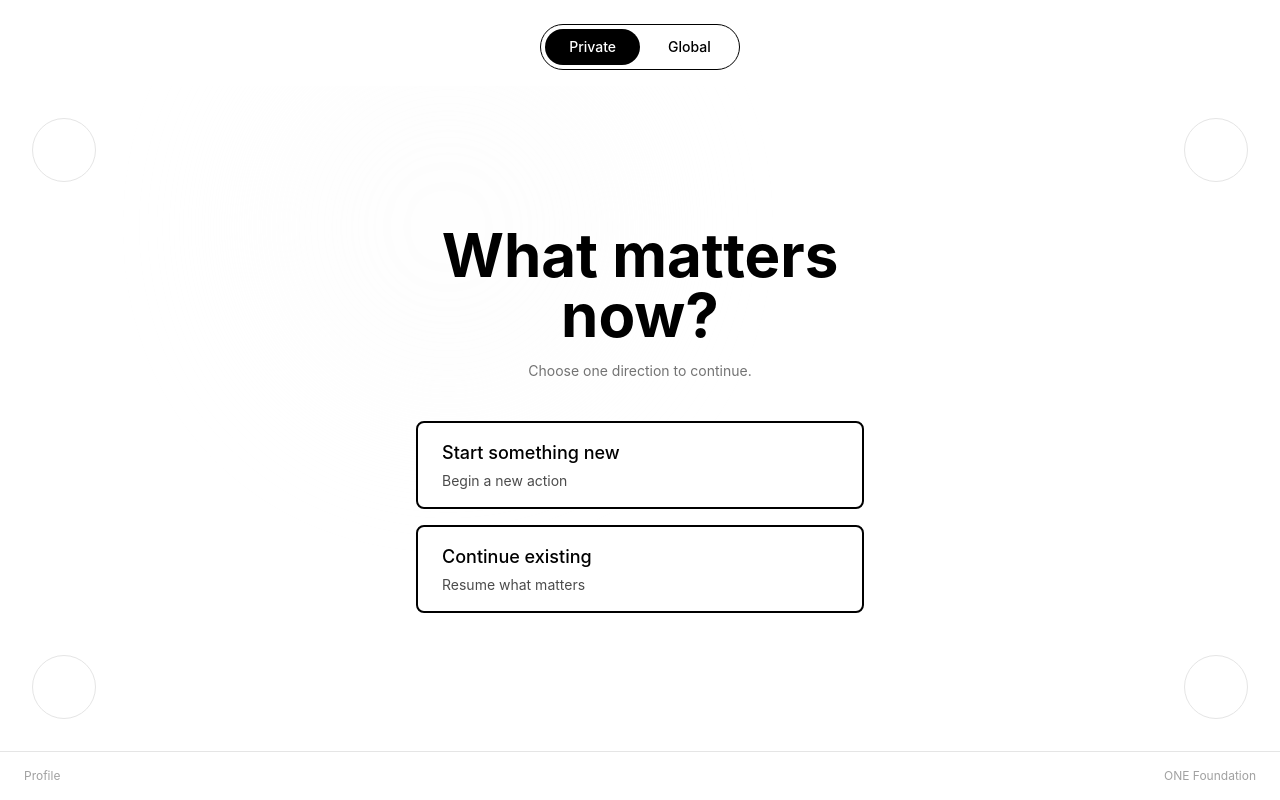
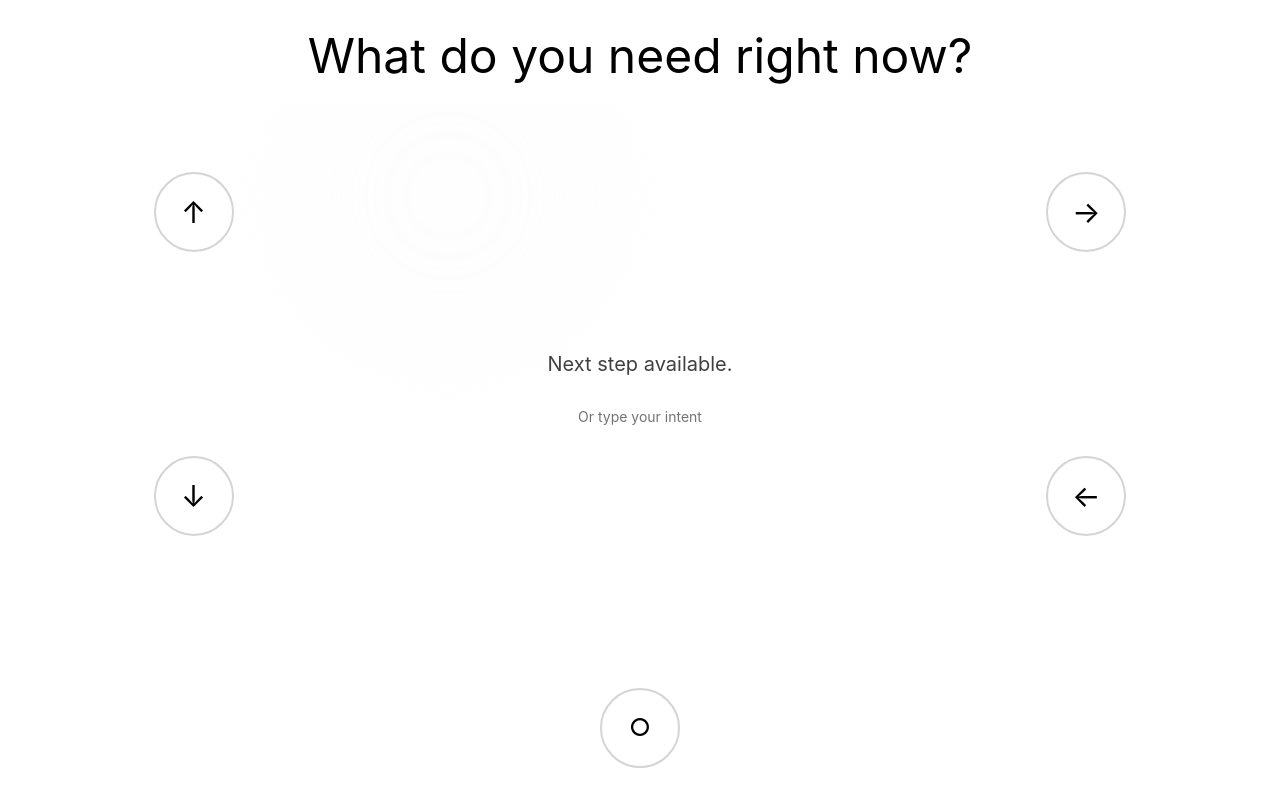
Before and after one commit to ONE01-Foundation/one-code, a Next.js app: page / in a window 1280 px wide. Built offline with nearby package versions, Linux system fonts and the light colour scheme.

Commit message:
Refactor to core interaction loop: single-screen with context line, focus zone, 4 side circles, anchor circle. Implement three states (orientation/action/reflection) with tap interactions. Remove unused UI.

```diff
--- a/components/OneScreen.tsx
+++ b/components/OneScreen.tsx
@@ -1,166 +1,250 @@
 /**
- * ONE Screen - Unified single-screen interface
+ * ONE01 Screen - Core Interaction Loop
  *
- * PERMANENT ZONES:
- * - Top: Mode toggle (Private / Global)
- * - Center: Primary content area
- * - Surrounding: Four inactive placeholder circles
- * - Bottom: Profile + foundation link
+ * STRUCTURE:
+ * - Top: Context line (one large, calm text)
+ * - Center: Focus zone (one thing at a time)
+ * - Side: 4 context circles (icons only, text on focus)
+ * - Bottom: Anchor circle (current state, back/confirm)
  *
- * PRINCIPLES:
- * - One screen only
- * - One action at a time
- * - One active element
- * - Silence is preferred over noise
+ * STATES:
+ * - Orientation: User just arrived, narrow intent
+ * - Action: User choosing/doing something
+ * - Reflection: Show result, offer next step
+ *
+ * INTERACTIONS:
+ * - Single tap: Confirm/Select
+ * - Double tap: Back
+ * - Focus/Hover: Show label
+ * - No free typing by default
  */
 
 "use client";
 
-import { useState, useEffect } from "react";
-import { Card, CardStatus, GlobalMirror } from "@/lib/types";
+import { useState, useEffect, useRef } from "react";
 
-type Mode = "private" | "global";
+type AppState = "orientation" | "action" | "reflection";
 
-// Exactly two options - fixed, not dynamic
-const PRIVATE_OPTIONS = [
-  { id: "1", label: "Start something new", description: "Begin a new action" },
-  { id: "2", label: "Continue existing", description: "Resume what matters" },
-];
+interface Direction {
+  id: string;
+  icon: string; // Simple emoji or symbol for now
+  label: string;
+  description?: string;
+}
+
+// Generate directions based on context (will be dynamic later)
+function getDirections(state: AppState): Direction[] {
+  if (state === "orientation") {
+    return [
+      { id: "improve", icon: "↑", label: "Improve" },
+      { id: "resolve", icon: "→", label: "Resolve" },
+      { id: "decide", icon: "↓", label: "Decide" },
+      { id: "explore", icon: "←", label: "Explore" },
+    ];
+  }
+  // For action/reflection, show fewer or different directions
+  return [
+    { id: "continue", icon: "→", label: "Continue" },
+    { id: "pause", icon: "⏸", label: "Pause" },
+    { id: "complete", icon: "✓", label: "Complete" },
+  ];
+}
+
+// Context line text based on state
+function getContextLine(state: AppState, step?: string): string {
+  switch (state) {
+    case "orientation":
+      return "What do you need right now?";
+    case "action":
+      return step || "Choose one direction.";
+    case "reflection":
+      return "This is your next step.";
+    default:
+      return "What do you need right now?";
+  }
+}
+
+// Center content based on state (1-2 lines max, neutral language)
+function getCenterContent(state: AppState, hasSelection?: boolean): string {
+  switch (state) {
+    case "orientation":
+      return "Next step available.";
+    case "action":
+      if (hasSelection) {
+        return ""; // Confirmation will be shown separately
+      }
+      return "Select a direction to proceed.";
+    case "reflection":
+      return "Action completed. Next step available.";
+    default:
+      return "Next step available.";
+  }
+}
 
 export default function OneScreen() {
-  const [mode, setMode] = useState<Mode>("private");
-  const [activeCard, setActiveCard] = useState<Card | null>(null);
-  const [globalData, setGlobalData] = useState<GlobalMirror | null>(null);
+  const [state, setState] = useState<AppState>("orientation");
+  const [selectedDirection, setSelectedDirection] = useState<Direction | null>(null);
+  const [focusedCircle, setFocusedCircle] = useState<string | null>(null);
+  const [confirmationText, setConfirmationText] = useState<string | null>(null);
+  const [showTextInput, setShowTextInput] = useState(false);
+  const [inputValue, setInputValue] = useState("");
+  const doubleTapTimerRef = useRef<NodeJS.Timeout | null>(null);
+  const lastTapRef = useRef<number>(0);
 
-  // Load active card from localStorage on mount
-  useEffect(() => {
-    const cards = JSON.parse(localStorage.getItem("one_cards") || "[]");
-    // Find the most recent pending card, or first pending
-    const pending = cards
-      .filter((c: Card) => c.status === "pending")
-      .sort((a: Card, b: Card) =>
-        new Date(b.createdAt).getTime() - new Date(a.createdAt).getTime()
-      )[0];
+  const directions = getDirections(state);
+  const contextLine = getContextLine(state, confirmationText || undefined);
+  const centerContent = getCenterContent(state, !!selectedDirection);
 
-    if (pending) {
-      setActiveCard({
-        ...pending,
-        createdAt: new Date(pending.createdAt),
-        completedAt: pending.completedAt ? new Date(pending.completedAt) : undefined,
-        delayedUntil: pending.delayedUntil ? new Date(pending.delayedUntil) : undefined,
-      });
+  // Handle circle interaction
+  const handleCircleTap = (direction: Direction) => {
+    const now = Date.now();
+    const timeSinceLastTap = now - lastTapRef.current;
+
+    if (timeSinceLastTap < 300) {
+      // Double tap - go back
+      if (doubleTapTimerRef.current) {
+        clearTimeout(doubleTapTimerRef.current);
+      }
+      handleBack();
+      lastTapRef.current = 0;
+      return;
     }
-  }, []);
 
-  // Load global data when switching to global mode
-  useEffect(() => {
-    if (mode === "global") {
-      const cards = JSON.parse(localStorage.getItem("one_cards") || "[]");
-      setGlobalData({
-        totalIntents: cards.length,
-        totalCards: cards.length,
-        cardsByStatus: {
-          pending: cards.filter((c: any) => c.status === "pending").length,
-          done: cards.filter((c: any) => c.status === "done").length,
-          delayed: cards.filter((c: any) => c.status === "delayed").length,
-        },
-      });
-    }
-  }, [mode]);
-
-  const handleOptionSelect = (option: typeof PRIVATE_OPTIONS[0]) => {
-    // Create a card from the option
-    const card: Card = {
-      id: `card_${Date.now()}`,
-      intentId: `intent_${Date.now()}`,
-      action: option.label,
-      status: "pending",
-      createdAt: new Date(),
-      userId: "user",
-    };
-
-    // Save to localStorage
-    const cards = JSON.parse(localStorage.getItem("one_cards") || "[]");
-    cards.push({
-      ...card,
-      createdAt: card.createdAt.toISOString(),
-    });
-    localStorage.setItem("one_cards", JSON.stringify(cards));
-
-    // Show the card (only one visible at a time)
-    setActiveCard(card);
+    // Single tap - select direction
+    lastTapRef.current = now;
+    doubleTapTimerRef.current = setTimeout(() => {
+      handleDirectionSelect(direction);
+      doubleTapTimerRef.current = null;
+    }, 300);
   };
 
-  const handleCardStatusChange = (status: CardStatus) => {
-    if (!activeCard) return;
-
-    const cards = JSON.parse(localStorage.getItem("one_cards") || "[]");
-    const updated = cards.map((c: Card) => {
-      if (c.id === activeCard.id) {
-        return {
-          ...c,
-          status,
-          completedAt: status === "done" ? new Date().toISOString() : c.completedAt,
-        };
-      }
-      return c;
-    });
-    localStorage.setItem("one_cards", JSON.stringify(updated));
-
-    setActiveCard({
-      ...activeCard,
-      status,
-      completedAt: status === "done" ? new Date() : activeCard.completedAt,
-    });
+  const handleDirectionSelect = (direction: Direction) => {
+    setSelectedDirection(direction);
+    setConfirmationText(`Proceed with "${direction.label}"?`);
+    setState("action");
   };
 
-  const handleClearCard = () => {
-    setActiveCard(null);
+  const handleConfirm = () => {
+    if (selectedDirection) {
+      // Move to reflection state
+      setState("reflection");
+      setConfirmationText(null);
+      // In a real implementation, this would trigger the actual action
+    }
+  };
+
+  const handleBack = () => {
+    if (state === "action" && selectedDirection) {
+      // Go back to orientation
+      setState("orientation");
+      setSelectedDirection(null);
+      setConfirmationText(null);
+    } else if (state === "reflection") {
+      // Go back to action or orientation
+      setState("orientation");
+      setSelectedDirection(null);
+      setConfirmationText(null);
+    }
+  };
+
+  // Anchor circle interactions
+  const handleAnchorTap = () => {
+    const now = Date.now();
+    const timeSinceLastTap = now - lastTapRef.current;
+
+    if (timeSinceLastTap < 300) {
+      // Double tap - back
+      handleBack();
+      lastTapRef.current = 0;
+      return;
+    }
+
+    // Single tap - confirm
+    lastTapRef.current = now;
+    setTimeout(() => {
+      if (state === "action" && selectedDirection) {
+        handleConfirm();
+      }
+    }, 300);
+  };
+
+  // Explicitly invoke text input
+  const handleInvokeTextInput = () => {
+    setShowTextInput(true);
+  };
+
+  const handleTextSubmit = (e: React.FormEvent) => {
+    e.preventDefault();
+    if (inputValue.trim()) {
+      // Process text input
+      setConfirmationText(`Proceed with "${inputValue.trim()}"?`);
+      setShowTextInput(false);
+      setInputValue("");
+      setState("action");
+    }
   };
 
   return (
     <div className="fixed inset-0 bg-white flex flex-col">
-      {/* Top: Mode Toggle - Permanent Zone */}
-      <div className="flex items-center justify-center pt-6 pb-4">
-        <div className="flex gap-1 border border-black rounded-full px-1 py-1">
-          <button
-            onClick={() => setMode("private")}
-            className={`px-6 py-2 rounded-full text-sm font-medium transition-opacity duration-200 ${
-              mode === "private"
-                ? "bg-black text-white"
-                : "text-black hover:opacity-70"
-            }`}
-          >
-            Private
-          </button>
-          <button
-            onClick={() => setMode("global")}
-            className={`px-6 py-2 rounded-full text-sm font-medium transition-opacity duration-200 ${
-              mode === "global"
-                ? "bg-black text-white"
-                : "text-black hover:opacity-70"
-            }`}
-          >
-            Global
-          </button>
-        </div>
+      {/* Top: Context Line - Permanent Zone */}
+      <div className="flex items-center justify-center pt-8 pb-6 px-6">
+        <h1 className="text-4xl sm:text-5xl font-normal text-black text-center">
+          {contextLine}
+        </h1>
       </div>
 
-      {/* Center: Primary Content Area - Permanent Zone */}
+      {/* Center: Focus Zone - Permanent Zone */}
       <div className="flex-1 flex items-center justify-center px-6 relative overflow-hidden">
-        {/* Surrounding: Four Inactive Placeholder Circles - Permanent Zone */}
+        {/* Side Circles - Context Options (4 max) */}
         <div className="absolute inset-0 pointer-events-none">
-          {/* Top Left */}
-          <div className="absolute top-8 left-8 w-16 h-16 rounded-full border border-neutral-200" />
-          {/* Top Right */}
-          <div className="absolute top-8 right-8 w-16 h-16 rounded-full border border-neutral-200" />
-          {/* Bottom Left */}
-          <div className="absolute bottom-8 left-8 w-16 h-16 rounded-full border border-neutral-200" />
-          {/* Bottom Right */}
-          <div className="absolute bottom-8 right-8 w-16 h-16 rounded-full border border-neutral-200" />
+          {directions.slice(0, 4).map((direction, index) => {
+            const positions = [
+              { top: "12%", left: "12%" }, // Top left
+              { top: "12%", right: "12%" }, // Top right
+              { bottom: "24%", left: "12%" }, // Bottom left
+              { bottom: "24%", right: "12%" }, // Bottom right
+            ];
+            const pos = positions[index] || positions[0];
+            const isFocused = focusedCircle === direction.id;
+
+            return (
+              <div
+                key={direction.id}
+                className="absolute pointer-events-auto z-20"
+                style={pos}
+                onMouseEnter={() => setFocusedCircle(direction.id)}
+                onMouseLeave={() => setFocusedCircle(null)}
+                onTouchStart={() => setFocusedCircle(direction.id)}
+                onTouchEnd={() => setTimeout(() => setFocusedCircle(null), 1500)}
+              >
+                <button
+                  onClick={() => handleCircleTap(direction)}
+                  className={`
+                    w-16 h-16 sm:w-20 sm:h-20 rounded-full border-2
+                    flex items-center justify-center
+                    transition-all duration-200
+                    ${isFocused
+                      ? "border-black bg-black text-white scale-110 shadow-lg"
+                      : "border-neutral-300 bg-white text-black hover:border-black"
+                    }
+                  `}
+                >
+                  <span className="text-2xl sm:text-3xl">{direction.icon}</span>
+                </button>
+                {/* Label appears on focus */}
+                {isFocused && (
+                  <div className="absolute top-full left-1/2 -translate-x-1/2 mt-3 whitespace-nowrap z-30">
+                    <div className="px-3 py-1.5 bg-black text-white text-xs font-medium rounded shadow-lg">
+                      {direction.label}
+                    </div>
+                  </div>
+                )}
+              </div>
+            );
+          })}
         </div>
 
-        {/* Nobody Presence - Subtle Glow with Soft Motion */}
+        {/* Nobody Presence - Subtle Light Movement */}
         <div className="absolute inset-0 pointer-events-none overflow-hidden">
           <div
             className="absolute top-1/2 left-1/2 -translate-x-1/2 -translate-y-1/2 w-96 h-96 rounded-full bg-neutral-50 blur-3xl"
@@ -170,192 +254,112 @@ export default function OneScreen() {
           />
         </div>
 
-        {/* Center Content */}
-        <div className="relative z-10 w-full max-w-md">
-          {mode === "private" ? (
-            activeCard ? (
-              <CardView
-                card={activeCard}
-                onStatusChange={handleCardStatusChange}
-                onClear={handleClearCard}
+        {/* Center Content - One thing at a time */}
+        <div className="relative z-10 w-full max-w-md text-center">
+          {showTextInput ? (
+            <form onSubmit={handleTextSubmit} className="space-y-4">
+              <input
+                type="text"
+                value={inputValue}
+                onChange={(e) => setInputValue(e.target.value)}
+                placeholder="Type your intent..."
+                className="w-full px-4 py-3 border-2 border-black rounded-lg text-lg focus:outline-none focus:ring-2 focus:ring-black"
+                autoFocus
               />
-            ) : (
-              <PrivateModeView
-                options={PRIVATE_OPTIONS}
-                onSelect={handleOptionSelect}
-              />
-            )
+              <div className="flex gap-3">
+                <button
+                  type="submit"
+                  className="flex-1 px-6 py-3 bg-black text-white rounded-lg font-medium hover:opacity-90"
+                >
+                  Continue
+                </button>
+                <button
+                  type="button"
+                  onClick={() => {
+                    setShowTextInput(false);
+                    setInputValue("");
+                  }}
+                  className="flex-1 px-6 py-3 bg-white border-2 border-black text-black rounded-lg font-medium hover:opacity-90"
+                >
+                  Cancel
+                </button>
+              </div>
+            </form>
           ) : (
-            <GlobalModeView data={globalData} />
+            <div className="space-y-6">
+              {/* System message (1-2 lines max) - only show if no confirmation */}
+              {!(state === "action" && selectedDirection) && centerContent && (
+                <p className="text-lg sm:text-xl text-neutral-700 leading-relaxed">
+                  {centerContent}
+                </p>
+              )}
+
+              {/* Confirmation if in action state - single question */}
+              {state === "action" && selectedDirection && (
+                <div className="space-y-4">
+                  <p className="text-base sm:text-lg text-neutral-800 leading-relaxed">
+                    {confirmationText}
+                  </p>
+                </div>
+              )}
+
+              {/* Reflection state - show result, offer next step */}
+              {state === "reflection" && (
+                <div className="space-y-4">
+                  <p className="text-base sm:text-lg text-neutral-700 leading-relaxed">
+                    {centerContent}
+                  </p>
+                </div>
+              )}
+
+              {/* Option to invoke text input - only in orientation */}
+              {state === "orientation" && !showTextInput && (
+                <button
+                  onClick={handleInvokeTextInput}
+                  className="text-sm text-neutral-500 hover:text-black transition-colors"
+                >
+                  Or type your intent
+                </button>
+              )}
+            </div>
           )}
         </div>
       </div>
 
-      {/* Bottom: Profile + Foundation Link - Permanent Zone */}
-      <div className="flex items-center justify-between px-6 py-4 border-t border-neutral-200">
-        <div className="text-xs text-neutral-400">Profile</div>
-        <a
-          href="https://onefoundation.org"
-          target="_blank"
-          rel="noopener noreferrer"
-          className="text-xs text-neutral-400 hover:text-black transition-colors duration-200"
+      {/* Bottom: Anchor Circle - Permanent Zone */}
+      <div className="flex flex-col items-center justify-center pb-8 pt-4 relative">
+        <button
+          onClick={handleAnchorTap}
+          className={`
+            w-16 h-16 sm:w-20 sm:h-20 rounded-full border-2
+            flex items-center justify-center
+            transition-all duration-200
+            ${
+              state === "action" && selectedDirection
+                ? "border-black bg-black text-white shadow-lg"
+                : state === "reflection"
+                ? "border-black bg-white text-black"
+                : "border-neutral-300 bg-white text-black hover:border-black"
+            }
+          `}
         >
-          ONE Foundation
-        </a>
+          <span className="text-xl sm:text-2xl font-medium">
+            {state === "orientation" ? "○" : state === "action" ? "✓" : "○"}
+          </span>
+        </button>
+        {/* Subtle hint text */}
+        {state === "action" && selectedDirection && (
+          <div className="absolute -top-8 text-xs text-neutral-400 text-center whitespace-nowrap">
+            <div>Tap to confirm</div>
+            <div className="text-[10px] mt-0.5 opacity-70">Double tap to go back</div>
+          </div>
+        )}
+        {state === "reflection" && (
+          <div className="absolute -top-8 text-xs text-neutral-400 text-center whitespace-nowrap">
+            <div>Double tap to return</div>
+          </div>
+        )}
       </div>
     </div>
   );
 }
-
-// Private Mode View
-function PrivateModeView({
-  options,
-  onSelect,
-}: {
-  options: typeof PRIVATE_OPTIONS;
-  onSelect: (option: typeof PRIVATE_OPTIONS[0]) => void;
-}) {
-  return (
-    <div className="space-y-10 text-center">
-      {/* Primary text - large */}
-      <div>
-        <h1 className="text-5xl sm:text-6xl font-bold text-black mb-4">
-          What matters now?
-        </h1>
-        {/* Secondary text - small */}
-        <p className="text-sm text-neutral-500">
-          Choose one direction to continue.
-        </p>
-      </div>
-
-      {/* Exactly two options */}
-      <div className="space-y-4">
-        {options.map((option) => (
-          <button
-            key={option.id}
-            onClick={() => onSelect(option)}
-            className="w-full px-6 py-4 bg-white border-2 border-black rounded-lg text-left hover:bg-black hover:text-white transition-colors duration-200"
-          >
-            <div className="font-medium text-lg">{option.label}</div>
-            {option.description && (
-              <div className="text-sm mt-1 opacity-70">{option.description}</div>
-            )}
-          </button>
-        ))}
-      </div>
-    </div>
-  );
-}
-
-// Card View - One card visible at a time
-function CardView({
-  card,
-  onStatusChange,
-  onClear,
-}: {
-  card: Card;
-  onStatusChange: (status: CardStatus) => void;
-  onClear: () => void;
-}) {
-  return (
-    <div className="space-y-8 text-center">
-      <div>
-        <div className="inline-block px-3 py-1 text-xs font-medium border border-black rounded-full mb-4">
-          {card.status.toUpperCase()}
-        </div>
-        <h1 className="text-4xl sm:text-5xl font-bold text-black mb-2">
-          {card.action}
-        </h1>
-      </div>
-
-      <div className="space-y-3">
-        {card.status === "pending" && (
-          <>
-            <button
-              onClick={() => onStatusChange("done")}
-              className="w-full px-6 py-4 bg-black text-white rounded-lg font-medium text-lg hover:opacity-90 transition-opacity duration-200"
-            >
-              Mark as Done
-            </button>
-            <button
-              onClick={() => onStatusChange("delayed")}
-              className="w-full px-6 py-4 bg-white border-2 border-black text-black rounded-lg font-medium text-lg hover:opacity-90 transition-opacity duration-200"
-            >
-              Delay
-            </button>
-          </>
-        )}
-
-        {card.status === "delayed" && (
-          <button
-            onClick={() => onStatusChange("pending")}
-            className="w-full px-6 py-4 bg-black text-white rounded-lg font-medium text-lg hover:opacity-90 transition-opacity duration-200"
-          >
-            Resume
-          </button>
-        )}
-
-        {card.status === "done" && (
-          <button
-            onClick={() => onStatusChange("pending")}
-            className="w-full px-6 py-4 bg-white border-2 border-black text-black rounded-lg font-medium text-lg hover:opacity-90 transition-opacity duration-200"
-          >
-            Reopen
-          </button>
-        )}
-
-        <button
-          onClick={onClear}
-          className="w-full px-4 py-2 text-neutral-500 hover:text-black text-sm transition-colors duration-200"
-        >
-          Clear
-        </button>
-      </div>
-    </div>
-  );
-}
-
-// Global Mode View - View-only, no actions
-function GlobalModeView({ data }: { data: GlobalMirror | null }) {
-  if (!data) {
-    return (
-      <div className="text-center text-neutral-400">Loading...</div>
-    );
-  }
-
-  return (
-    <div className="space-y-8">
-      <div className="text-center">
-        <h1 className="text-4xl font-bold text-black mb-2">Global Mirror</h1>
-        <p className="text-sm text-neutral-500">Anonymous aggregates</p>
-      </div>
-
-      <div className="space-y-4">
-        <div className="p-6 border-2 border-black rounded-lg text-center">
-          <div className="text-4xl font-bold text-black">{data.totalIntents}</div>
-          <div className="text-sm text-neutral-500 mt-1">Total Intents</div>
-        </div>
-
-        <div className="p-6 border-2 border-black rounded-lg text-center">
-          <div className="text-4xl font-bold text-black">{data.totalCards}</div>
-          <div className="text-sm text-neutral-500 mt-1">Total Cards</div>
-        </div>
-
-        <div className="grid grid-cols-3 gap-3">
-          <div className="p-4 border border-black rounded-lg text-center">
-            <div className="text-2xl font-bold text-black">{data.cardsByStatus.pending}</div>
-            <div className="text-xs text-neutral-500 mt-1">Pending</div>
-          </div>
-          <div className="p-4 border border-black rounded-lg text-center">
-            <div className="text-2xl font-bold text-black">{data.cardsByStatus.done}</div>
-            <div className="text-xs text-neutral-500 mt-1">Done</div>
-          </div>
-          <div className="p-4 border border-black rounded-lg text-center">
-            <div className="text-2xl font-bold text-black">{data.cardsByStatus.delayed}</div>
-            <div className="text-xs text-neutral-500 mt-1">Delayed</div>
-          </div>
-        </div>
-      </div>
-    </div>
-  );
-}
```
